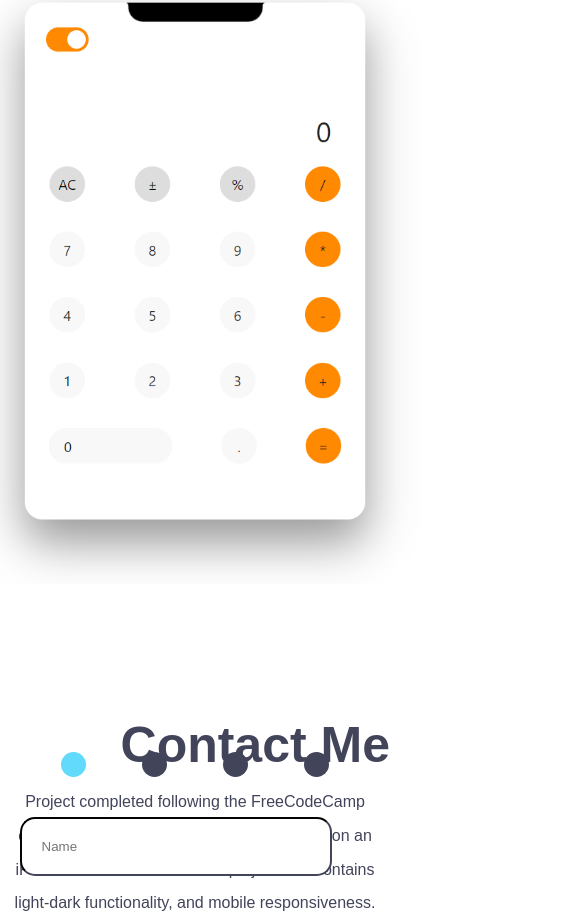
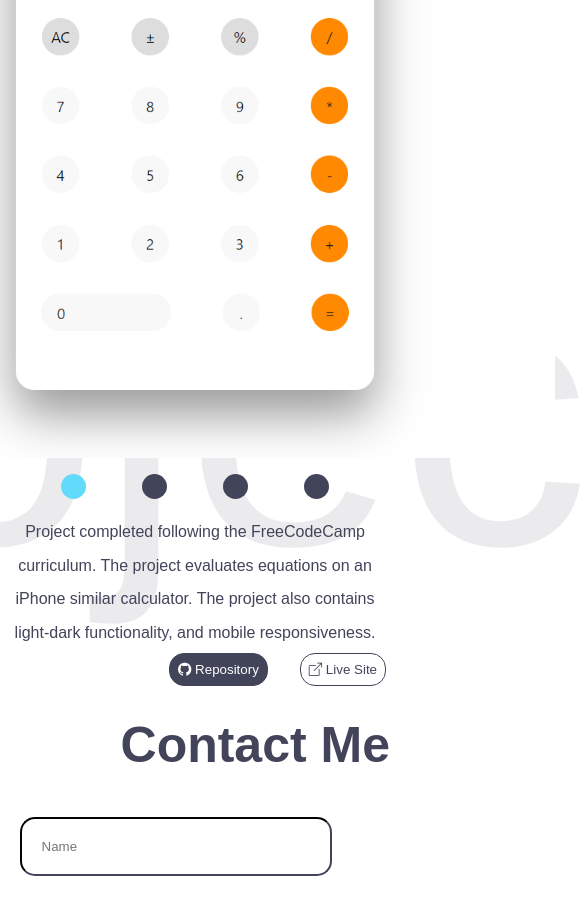
Before and after one commit to BostonRohan/portfolio, a React (Create React App) app: page / in a window 390 px wide. Shown: the part 1900-2822 px from the top of the page, 585 px wide, since content can reach past the window. Built offline with nearby package versions, Linux system fonts and the light colour scheme.

Commit message:
added project styles

```diff
--- a/src/Components/Projects/Projects.js
+++ b/src/Components/Projects/Projects.js
@@ -24,7 +24,6 @@ function Projects() {
           }
           alt="Project"
         />
-      </section>
         <section className="image-toggle">
           <span
             className="dot"
@@ -47,6 +46,7 @@ function Projects() {
             onClick={() => setIndex(3)}
           ></span>
         </section>
+      </section>
       <section className="project-description">
         <p>{projectInfo[index].description}</p>
       </section>
--- a/src/Components/Projects/styles.css
+++ b/src/Components/Projects/styles.css
@@ -6,22 +6,21 @@
   width: 100%;
   position: absolute;
   display: flex;
-  justify-content: left;
-  align-items: flex-start;
+  justify-content: center;
+  align-items: flex-end;
   z-index: -1;
+  height: 100%;
 }
 .project-title {
-  font-size: clamp(5rem, 20vh + 1rem, var(--fs-xl));
+  font-size: var(--fs-xl);
   font-weight: normal;
-  writing-mode: vertical-rl;
-  text-orientation: mixed;
   opacity: 0.1;
 }
 .project-image {
   display: flex;
   justify-content: center;
   align-items: center;
-  height: 60%;
+  flex-direction: column;
 }
 .project-markdown,
 .project-randomquote,
@@ -33,9 +32,12 @@
 }
 .image-toggle {
   display: flex;
+  width: 100%;
   justify-content: center;
-  gap: 15%;
-  margin: 2.5rem;
+  align-items: flex-end;
+  gap: 10em;
+  margin: 1rem;
+  flex-direction: row;
 }
 .dot {
   height: 1.563rem;
@@ -80,61 +82,31 @@
   background-color: white;
   color: var(--secondary-color);
 }
-@media screen and (max-width: 75em) {
-  .project-title {
-    writing-mode: revert;
-    font-size: 25vw;
-    margin: 42rem;
+@media screen and (max-width: 62.5em) {
+  .project-markdown,
+  .project-randomquote {
     width: 100%;
+    padding-top: 30%;
   }
-  .project-title-section {
-    justify-content: center;
-    height: 100%;
+}
+@media screen and (max-width: 37.5em) {
+  .project-description {
+    width: 100%;
   }
   .project-markdown,
   .project-randomquote,
   .project-pomodoro {
-    width: 58em;
+    padding-top: 75%;
+  }
+  .image-toggle {
+    gap: 3.5rem;
   }
 }
-@media screen and (max-width: 59.375em) {
+@media screen and (max-width: 24.0625em) {
+  /*Changing all project-image widths */
   .project-markdown,
   .project-randomquote,
   .project-pomodoro {
-    width: 45em;
+    padding-top: 90%;
   }
 }
-@media screen and (max-width: 46.875em) {
-  .project-markdown,
-  .project-randomquote,
-  .project-pomodoro {
-    width: 32em;
-  }
-}
-@media screen and (max-width: 31.25em) {
-  .image-toggle {
-    margin: 0.5rem;
-    top: 0;
-  }
-  .project-description {
-    width: 100%;
-  }
-  .project-calculator {
-    width: 42.75rem;
-  }
-  .project-markdown,
-  .project-randomquote,
-  .project-pomodoro {
-    width: 22.75em;
-  }
-  .project-image {
-    height: auto;
-    padding: 10rem;
-  }
-}
-@media screen and (max-width: 22.1875em) {
-  /*Changing all project-image widths */
-  .project-image img {
-    width: 20rem;
-  }
-}
```
Lines whose indentation alone changed are shown as unchanged.
